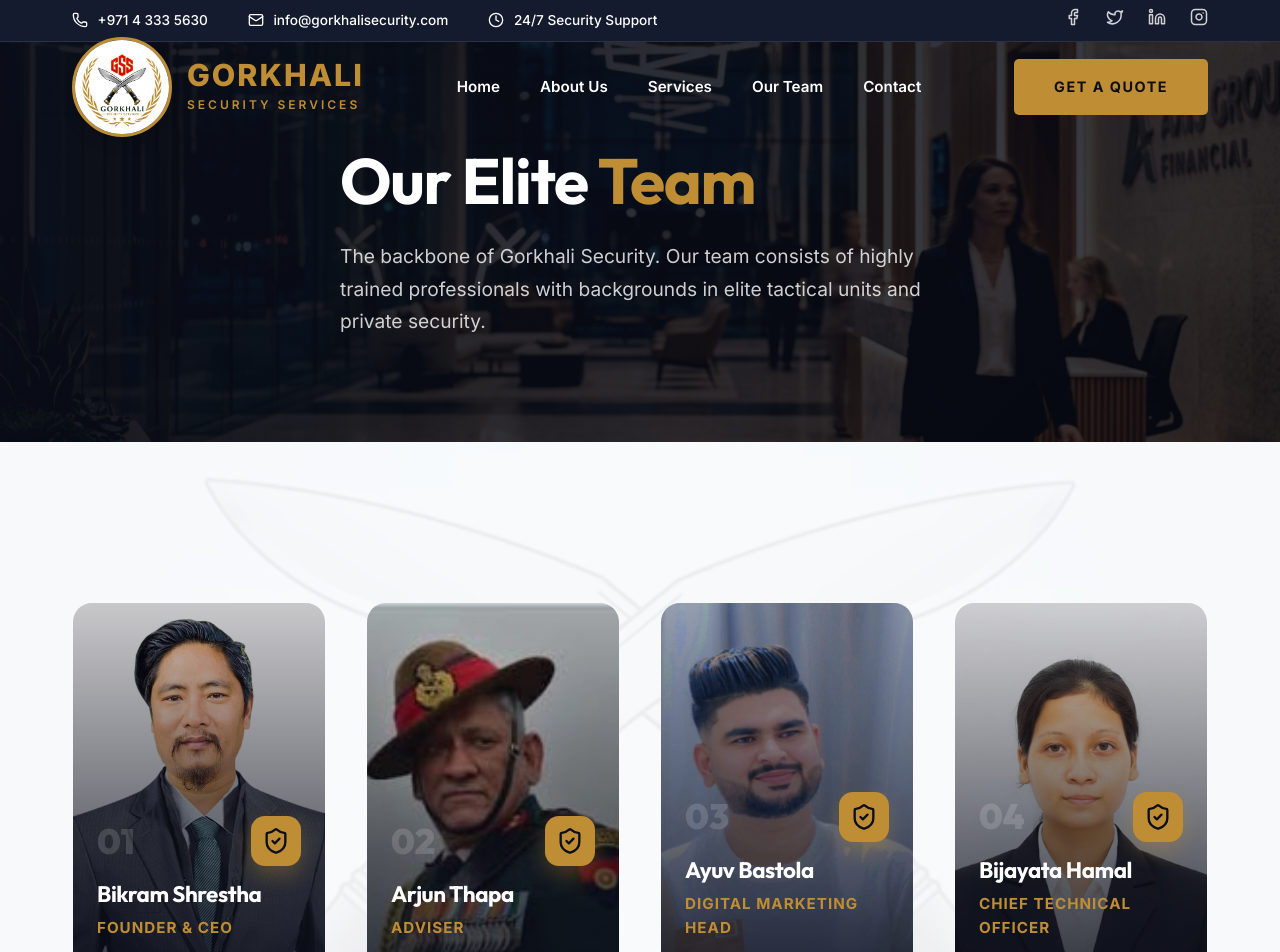
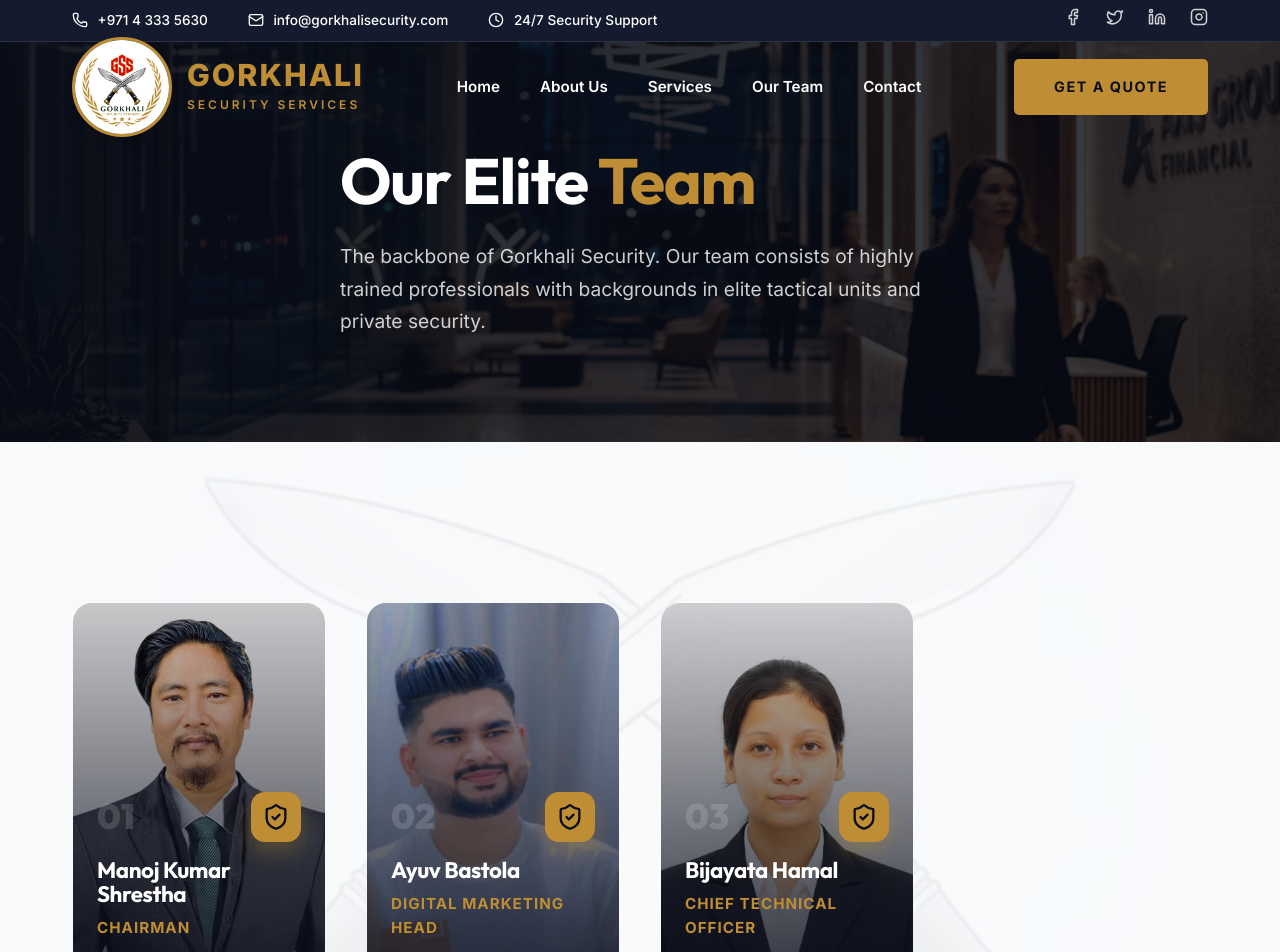
Before and after one commit to sabin876/Gorkhali-Security-Services, a React (Vite) app: page /team in a window 1280 px wide. Shown: the top 952 px of the page. Built offline with nearby package versions, Linux system fonts and the light colour scheme.

Commit message:
Update leadership role and roster: Manoj Kumar Shrestha as Chairman, remove Arjun Thapa

```diff
--- a/src/components/CEOMessage.jsx
+++ b/src/components/CEOMessage.jsx
@@ -77,9 +77,9 @@
 
             <div className="ceo-signature-block-premium">
               <div className="signature-area">
-                <span className="signature-text">Bikram Shrestha</span>
+                <span className="signature-text">Manoj Kumar Shrestha</span>
                 <div className="signature-underline"></div>
-                <span className="signature-title">CEO</span>
+                <span className="signature-title">Chairman</span>
               </div>
             </div>
           </motion.div>
--- a/src/components/Team.jsx
+++ b/src/components/Team.jsx
@@ -43,15 +43,11 @@
 const Team = () => {
   const team = [
     {
-      name: "Bikram Shrestha",
-      role: "Founder & CEO",
+      name: "Manoj Kumar Shrestha",
+      role: "Chairman",
       image: ourTeamImg
     },
-    {
-      name: "Arjun Thapa",
-      role: "Adviser",
-      image: lieutenantImg
-    },
+
     {
       name: "Ayuv Bastola",
       role: "Digital Marketing Head",
```
